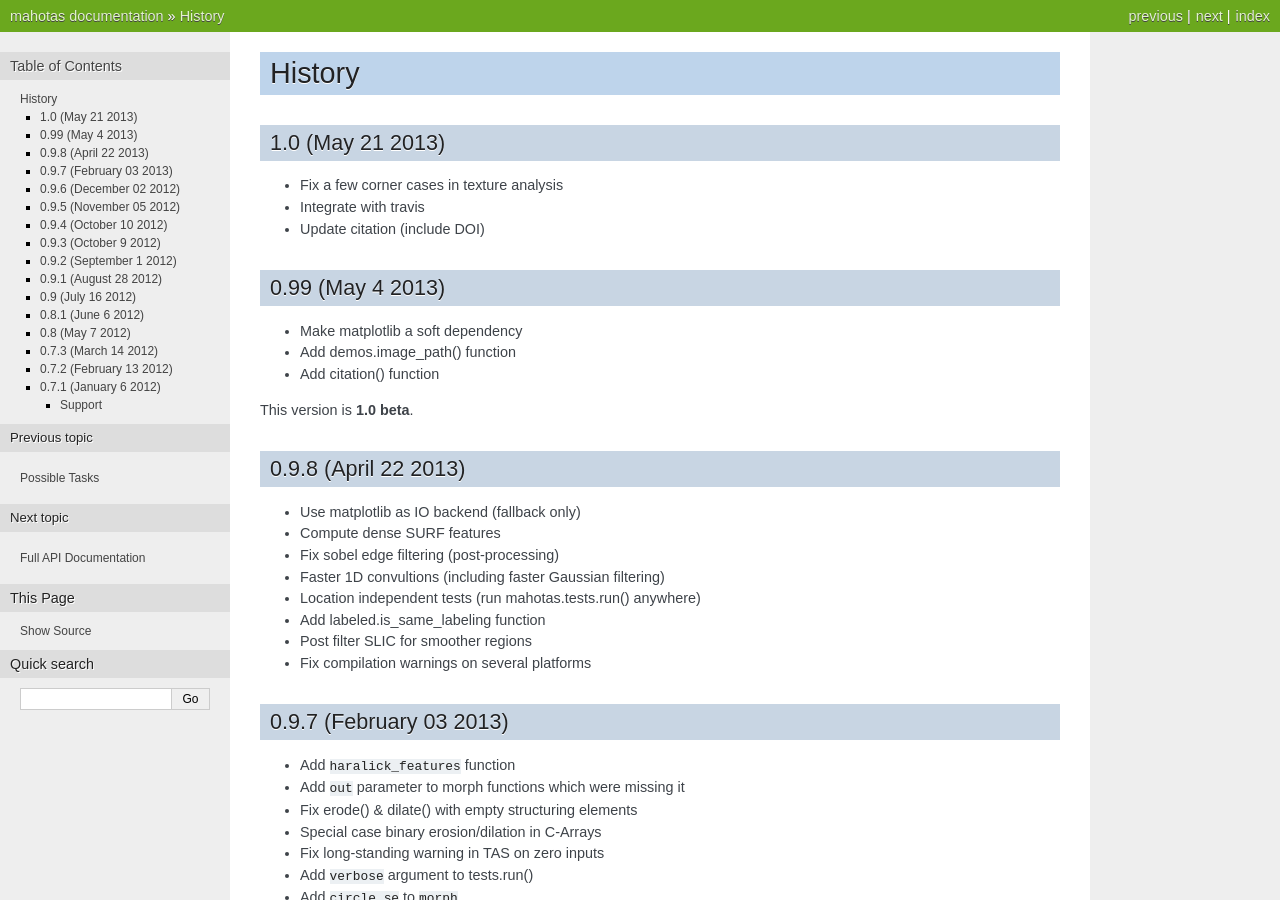
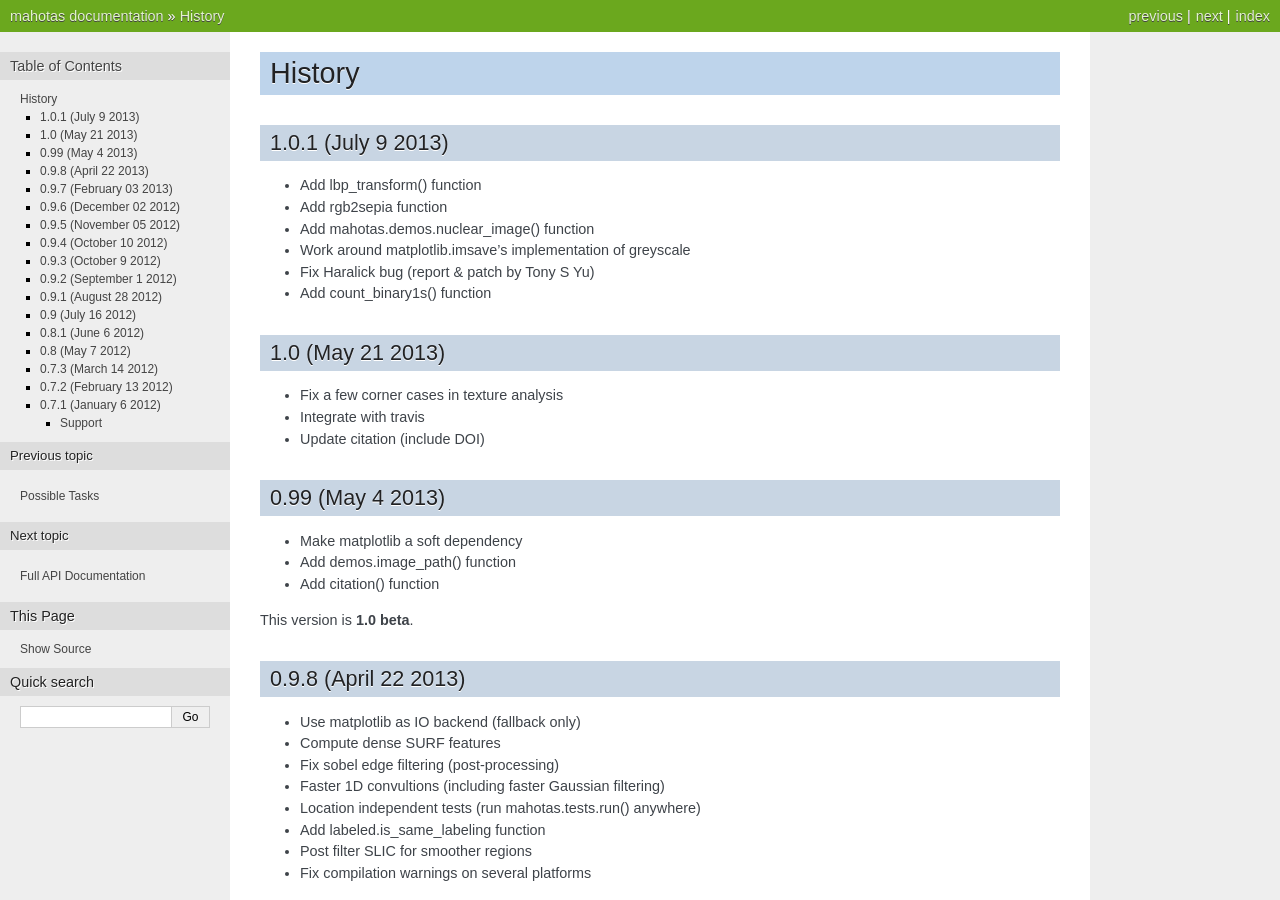
Before and after one commit to luispedro/mahotas, a Sphinx documentation site: the page built from docs/source/history.rst, in a window 1280 px wide and 900 px high. Built offline with Sphinx 7.4.7, drawn with Linux system fonts in a browser that asks for light colours; formulas are drawn with MathJax 3; the version number could not be read and is left out.

Commit message:
BLD Version 1.0.1
Full ChangeLog:

- Add lbp_transform() function
- Add rgb2sepia function
- Add mahotas.demos.nuclear_image() function
- Work around matplotlib.imsave's implementation of greyscale
- Fix Haralick bug (report & patch by Tony S Yu)
- Add count_binary1s() function

```diff
--- a/docs/source/history.rst
+++ b/docs/source/history.rst
@@ -1,6 +1,15 @@
 =======
 History
 =======
+
+1.0.1 (July 9 2013)
+~~~~~~~~~~~~~~~~~~~
+- Add lbp_transform() function
+- Add rgb2sepia function
+- Add mahotas.demos.nuclear_image() function
+- Work around matplotlib.imsave's implementation of greyscale
+- Fix Haralick bug (report & patch by Tony S Yu)
+- Add count_binary1s() function
 
 1.0 (May 21 2013)
 ~~~~~~~~~~~~~~~~~
```
Also changed, not shown: README.rst (+9 -67 lines), 2 other files.
